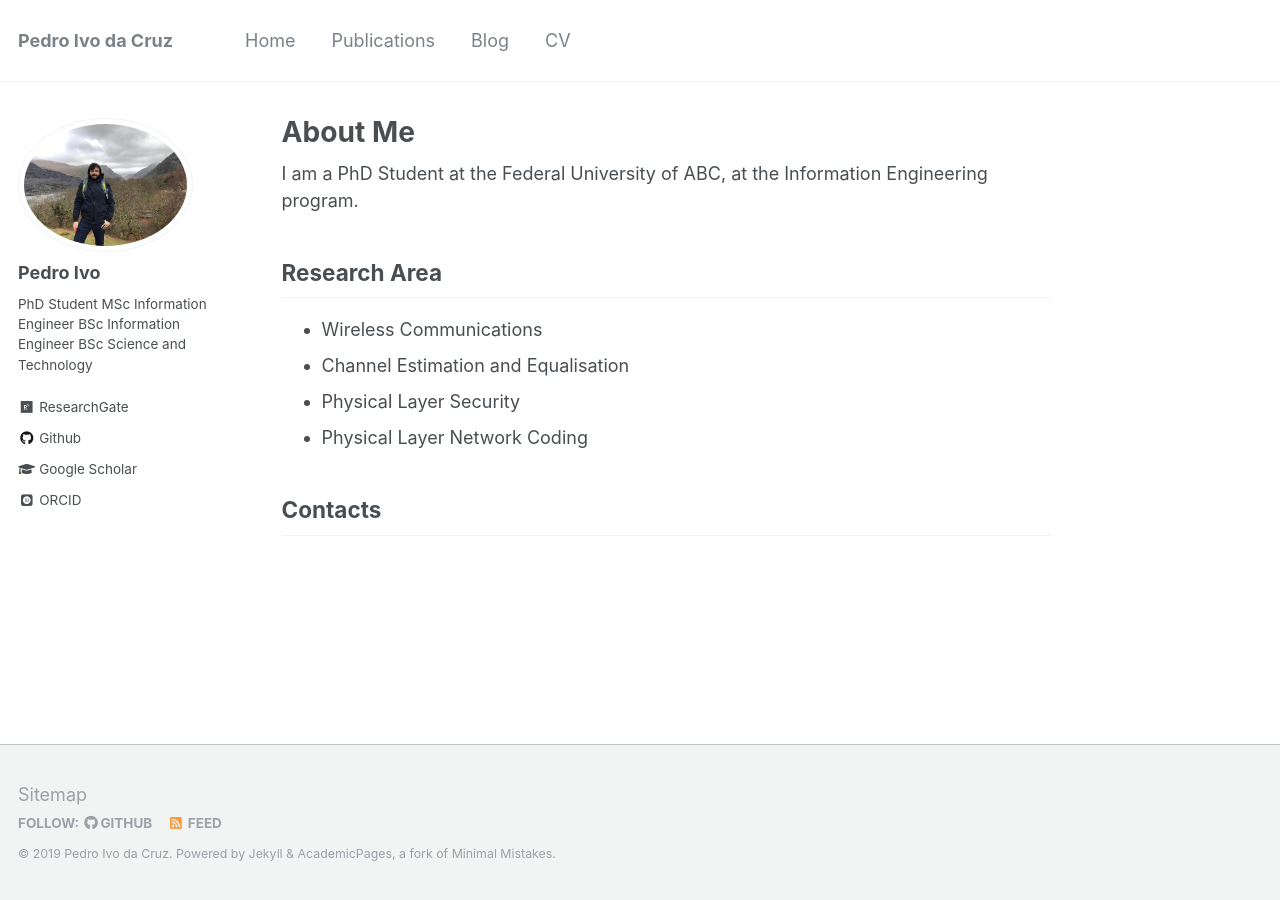
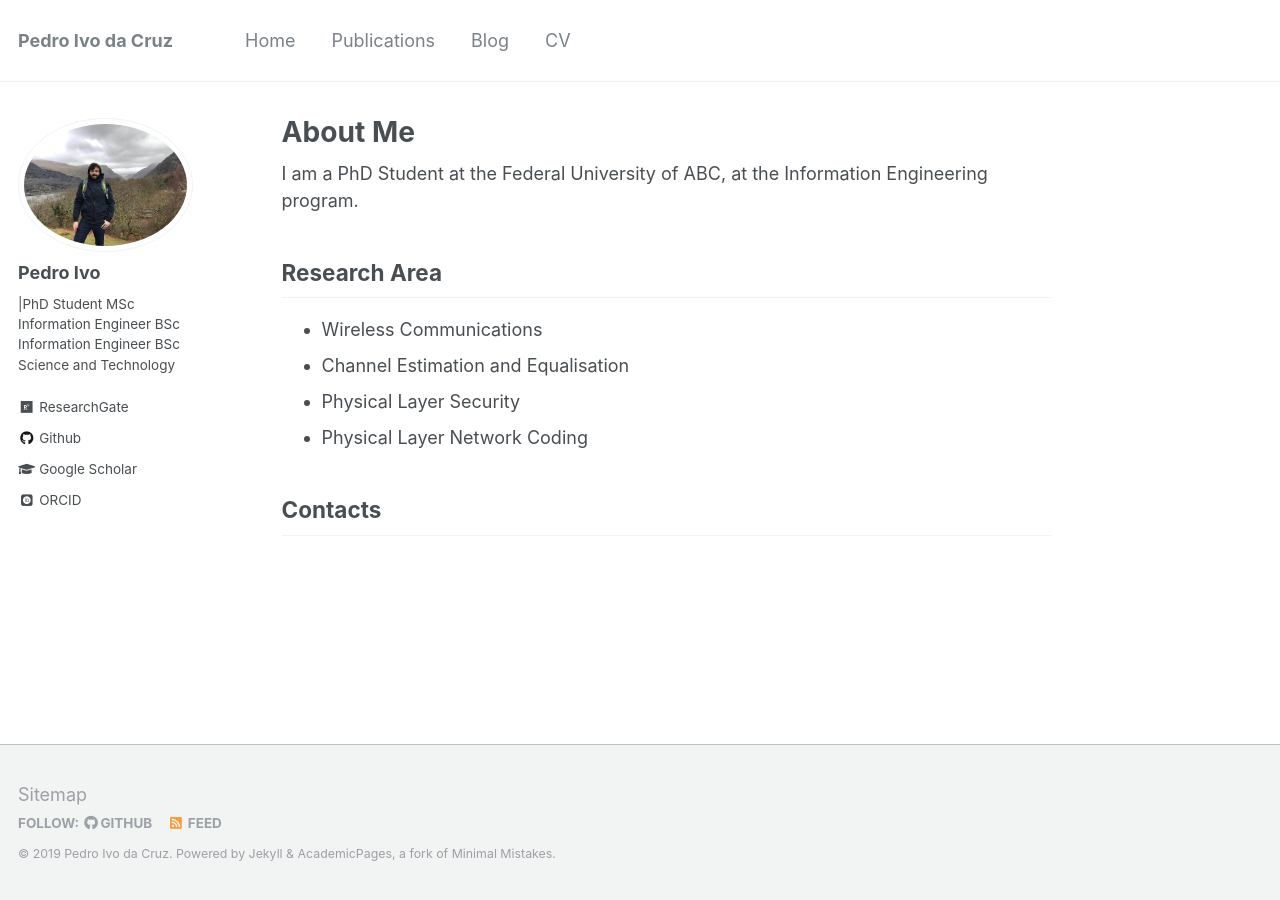
Before and after one commit to pedroidc/pedroidc.github.io, a Jekyll site: the page built from _pages/about.md, in a window 1280 px wide. Built offline with Jekyll 4.4.1, drawn with Linux system fonts in a browser that asks for light colours; some web fonts are replaced.

Commit message:
Biography Update

```diff
--- a/_config.yml
+++ b/_config.yml
@@ -82,7 +82,7 @@ analytics:
 author:
   name             : "Pedro Ivo"
   avatar           : "pedro-bio-photo-1.jpg"
-  bio              : "PhD Student\nMSc Information Engineer \nBSc Information Engineer \nBSc Science and Technology"
+  bio              : "|PhD Student\nMSc Information Engineer \nBSc Information Engineer \nBSc Science and Technology"
   location         : # "Location"
   employer         :
   pubmed           : # "https://www.ncbi.nlm.nih.gov/pubmed/?term=john+snow"
```
